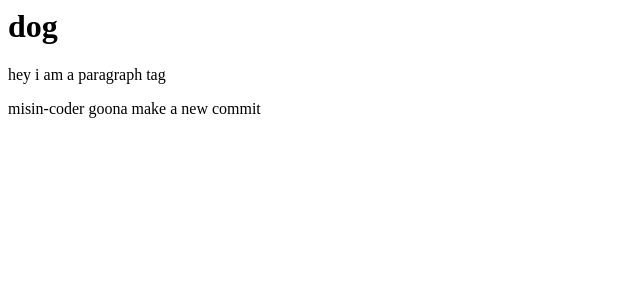
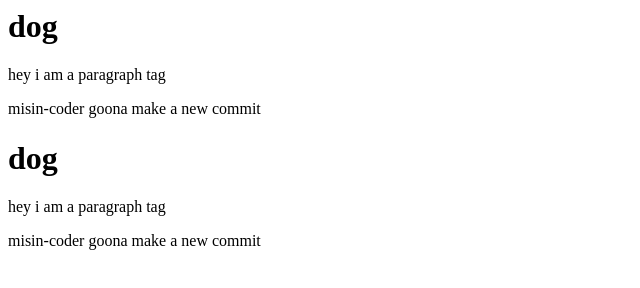
Before and after one commit to def-life/demo2, a plain HTML site: page index.html in a window 1280 px wide. Shown: the whole page, without its empty margins (0-640 px from the left). Drawn offline with Linux system fonts and the light colour scheme.

Commit message:
updated index.html
added the same body content again

```diff
--- a/index.html
+++ b/index.html
@@ -9,5 +9,9 @@
     <h1>dog</h1>
     <p>hey i am a paragraph tag</p>
     <p> misin-coder goona make a new commit </p>
+    <h1>dog</h1>
+    <p>hey i am a paragraph tag</p>
+    <p> misin-coder goona make a new commit </p>
 </body>
+
 </html>
```
